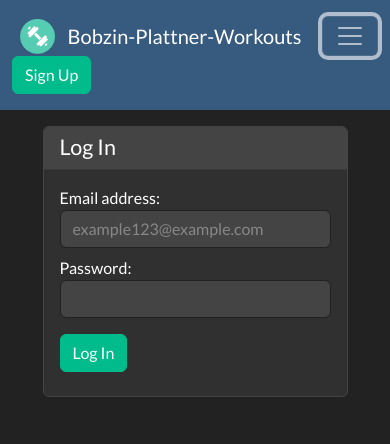
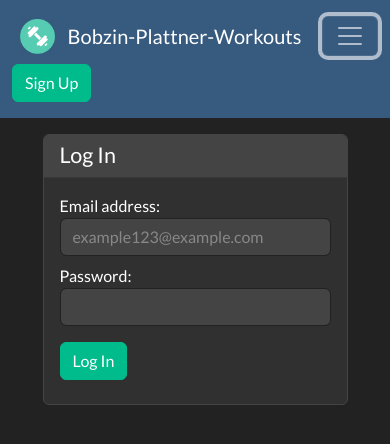
Before and after one commit to dbobzin/bobzin_plattner_workout, a React (Create React App) app in the folder frontend/: page /login in a window 390 px wide. Both pictures are taken after a click on the button "Toggle navigation". Shown: the top 444 px of the page. Built offline with nearby package versions, Linux system fonts and the light colour scheme.

Commit message:
add button margin

```diff
--- a/frontend/src/components/Navbar.js
+++ b/frontend/src/components/Navbar.js
@@ -43,7 +43,7 @@ const Navbar = () => {
                 </li>
               </ul>
             : <ul className="navbar-nav me-auto">
-              <li className="nav-item">
+              <li className="nav-item mt-md-0 mt-2">
                 <Link to={path.endsWith("login") ? "/signup" : "/login"} className="btn btn-success">{path.endsWith("login") ? "Sign Up" : "Log In"}</Link>
               </li>
             </ul>}
```
